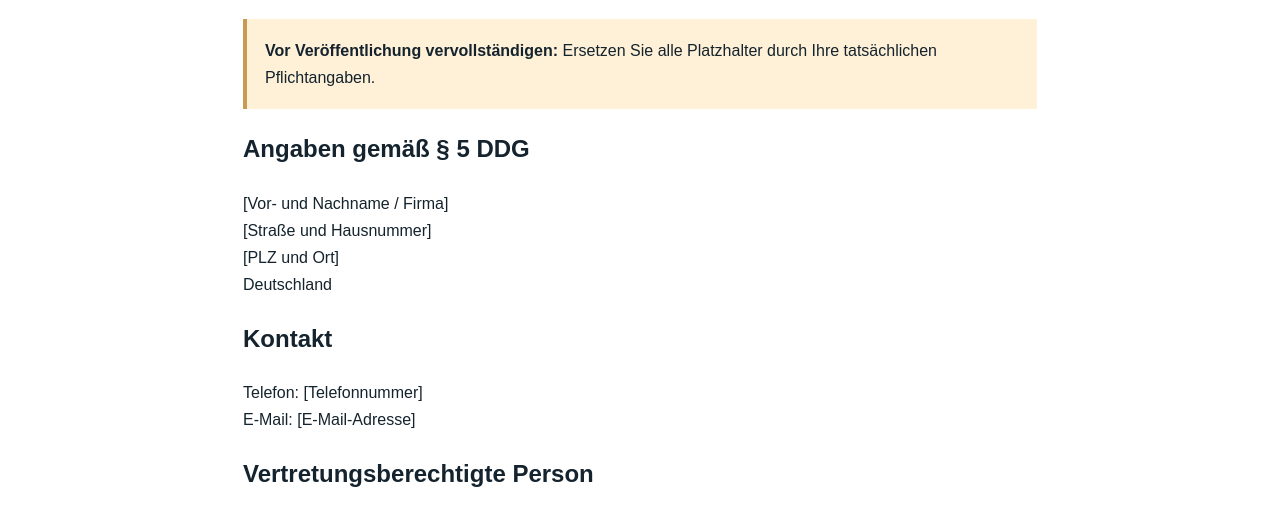
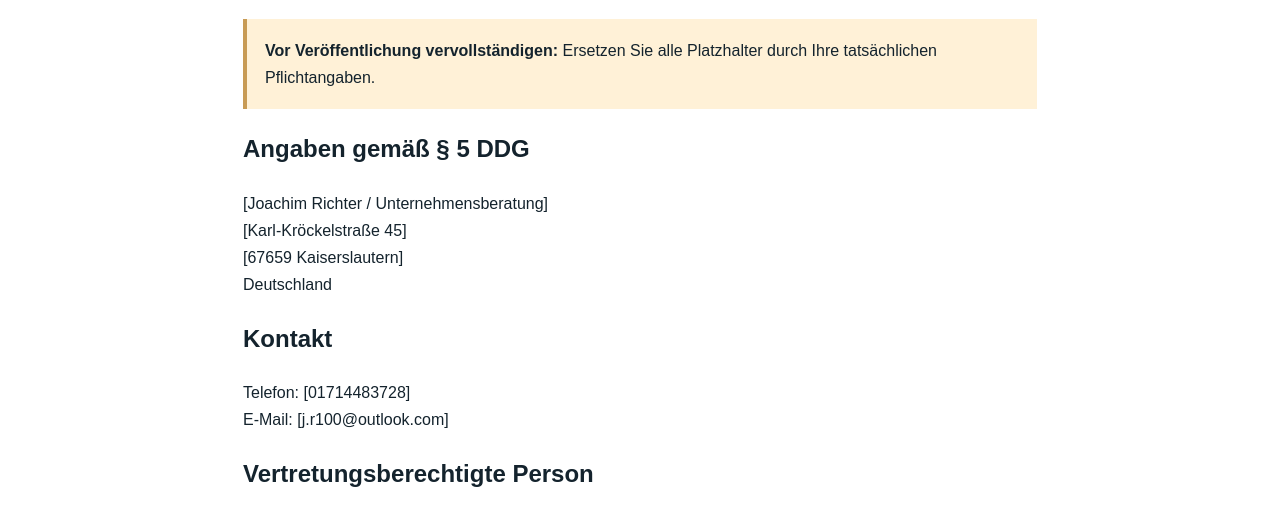
Before and after one commit to jjoachimrichter-eng/Unternehmensentwickler, a plain HTML site: page impressum.html in a window 1280 px wide. Shown: the part 267-778 px from the top of the page. Drawn offline with Linux system fonts and the light colour scheme.

Commit message:
Update impressum.html

```diff
--- a/impressum.html
+++ b/impressum.html
@@ -1 +1 @@
-<!doctype html><html lang="de"><head><meta charset="utf-8"><meta name="viewport" content="width=device-width,initial-scale=1"><title>Impressum | BusinessDeveloper</title><link rel="stylesheet" href="styles.css"><style>main{max-width:850px;margin:0 auto;padding:140px 28px 80px}h1{font-family:Georgia,serif;font-size:3rem;color:#0b1d2a}.notice{background:#fff1d7;border-left:4px solid #c89b55;padding:18px}</style></head><body><header class="site-header"><a class="brand" href="index.html"><span>Business</span>Developer</a></header><main><h1>Impressum</h1><p class="notice"><strong>Vor Veröffentlichung vervollständigen:</strong> Ersetzen Sie alle Platzhalter durch Ihre tatsächlichen Pflichtangaben.</p><h2>Angaben gemäß § 5 DDG</h2><p>[Vor- und Nachname / Firma]<br>[Straße und Hausnummer]<br>[PLZ und Ort]<br>Deutschland</p><h2>Kontakt</h2><p>Telefon: [Telefonnummer]<br>E-Mail: [E-Mail-Adresse]</p><h2>Vertretungsberechtigte Person</h2><p>[Name, falls erforderlich]</p><h2>Register und Umsatzsteuer</h2><p>[Registergericht und Registernummer, falls vorhanden]<br>[Umsatzsteuer-ID, falls vorhanden]</p><h2>Berufsrechtlicher Hinweis</h2><p>Die angebotenen Leistungen ersetzen keine Rechts-, Steuer-, Wirtschaftsprüfungs- oder Insolvenzberatung. Entsprechende Fragen werden an dafür zugelassene Berufsträger verwiesen.</p></main></body></html>
+<!doctype html><html lang="de"><head><meta charset="utf-8"><meta name="viewport" content="width=device-width,initial-scale=1"><title>Impressum | BusinessDeveloper</title><link rel="stylesheet" href="styles.css"><style>main{max-width:850px;margin:0 auto;padding:140px 28px 80px}h1{font-family:Georgia,serif;font-size:3rem;color:#0b1d2a}.notice{background:#fff1d7;border-left:4px solid #c89b55;padding:18px}</style></head><body><header class="site-header"><a class="brand" href="index.html"><span>Business</span>Developer</a></header><main><h1>Impressum</h1><p class="notice"><strong>Vor Veröffentlichung vervollständigen:</strong> Ersetzen Sie alle Platzhalter durch Ihre tatsächlichen Pflichtangaben.</p><h2>Angaben gemäß § 5 DDG</h2><p>[Joachim Richter / Unternehmensberatung]<br>[Karl-Kröckelstraße 45]<br>[67659 Kaiserslautern]<br>Deutschland</p><h2>Kontakt</h2><p>Telefon: [01714483728]<br>E-Mail: [j.r100@outlook.com]</p><h2>Vertretungsberechtigte Person</h2><p>[Name, falls erforderlich]</p><h2>Register und Umsatzsteuer</h2><p>[Registergericht und Registernummer, falls vorhanden]<br>[Umsatzsteuer-ID, falls vorhanden]</p><h2>Berufsrechtlicher Hinweis</h2><p>Die angebotenen Leistungen ersetzen keine Rechts-, Steuer-, Wirtschaftsprüfungs- oder Insolvenzberatung. Entsprechende Fragen werden an dafür zugelassene Berufsträger verwiesen.</p></main></body></html>
```
